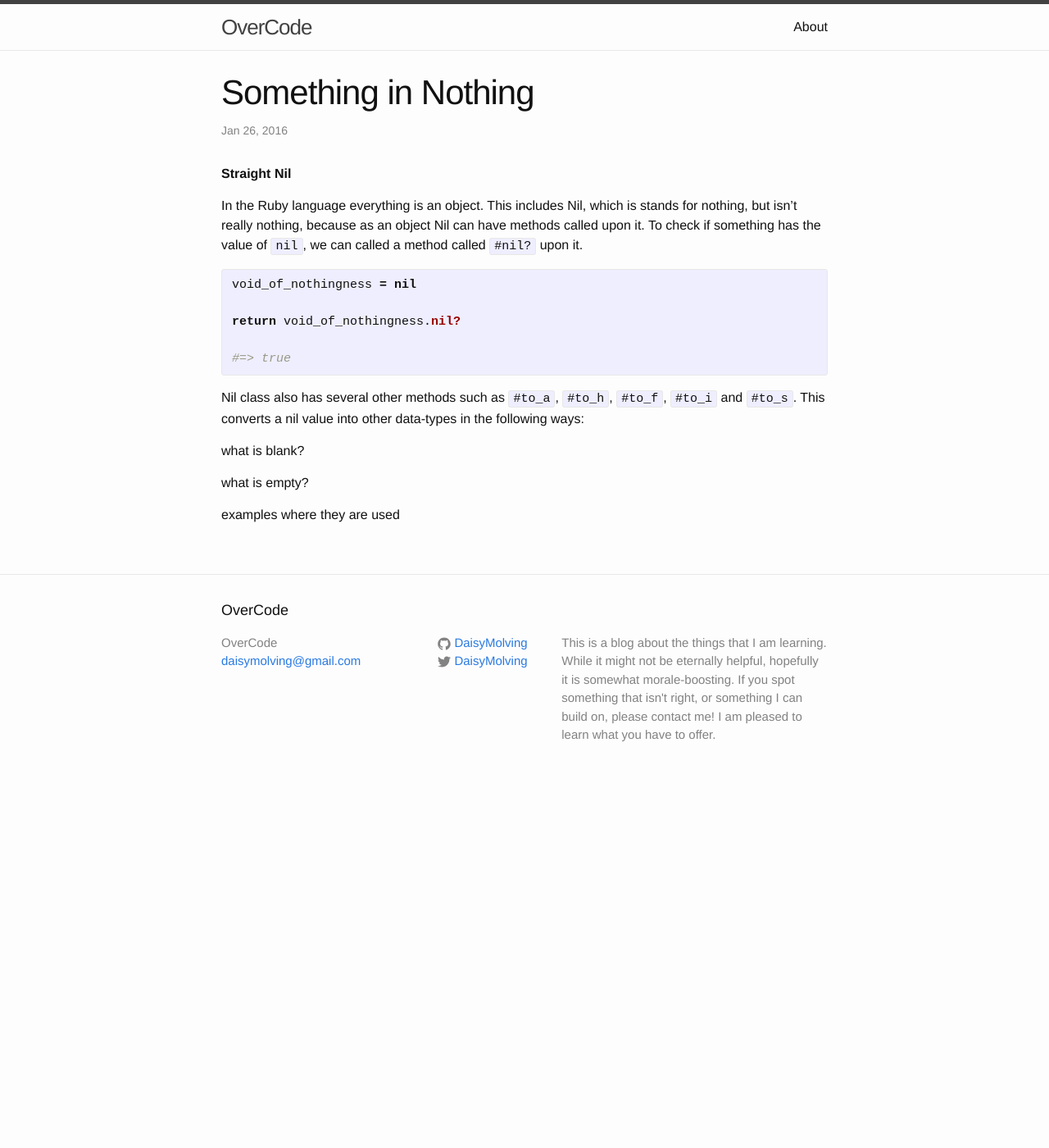
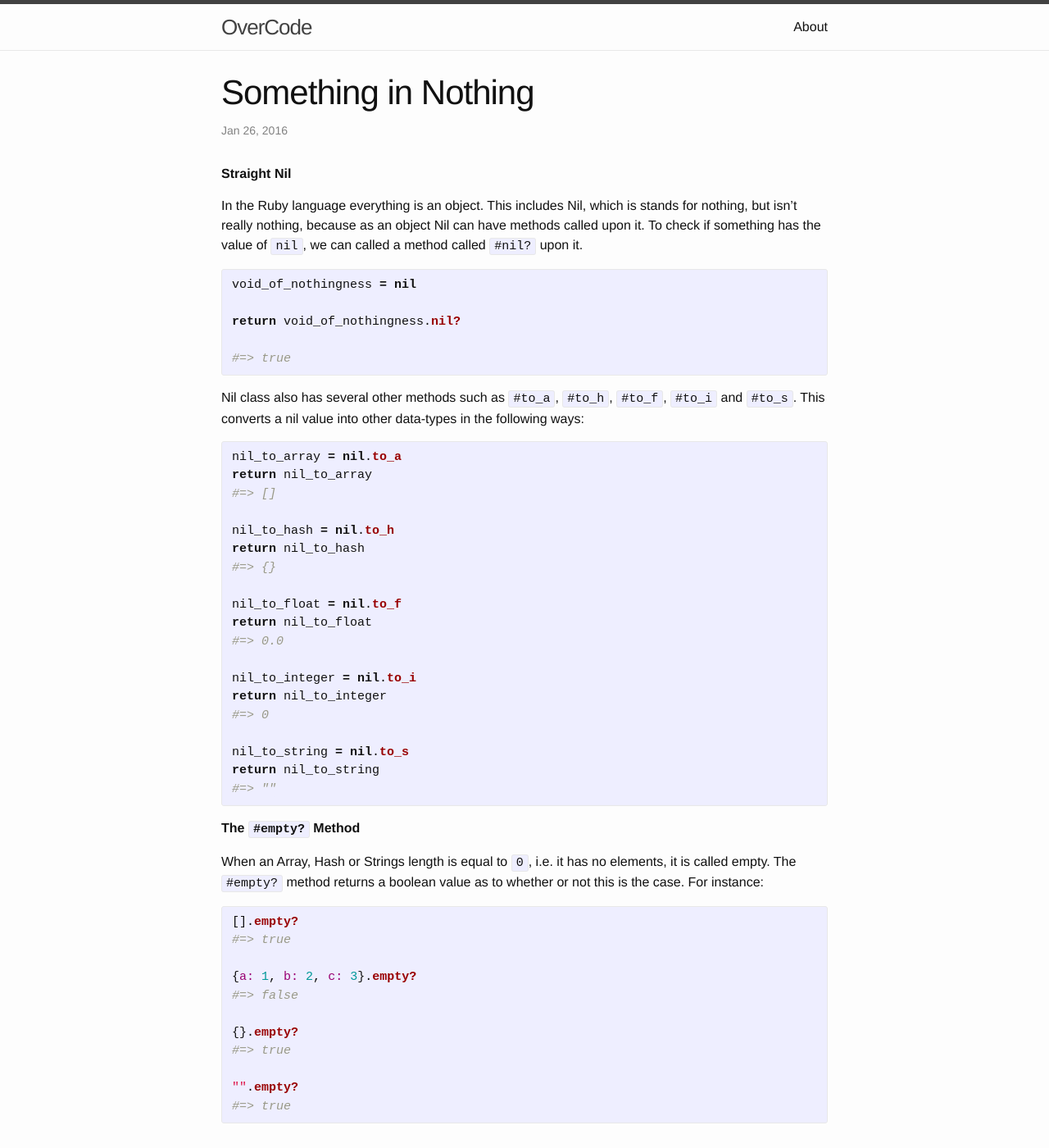
Before and after one commit to DaisyMolving/DaisyMolving.github.io, a Jekyll site: the page built from _posts/2016-01-26-nil-blank-empty.markdown, in a window 1280 px wide and 1400 px high. Shown: the whole window at 82% size. Built offline with Jekyll 4.4.1, drawn with Linux system fonts in a browser that asks for light colours.

Commit message:
completed nil post

```diff
--- a/_posts/2016-01-26-nil-blank-empty.markdown
+++ b/_posts/2016-01-26-nil-blank-empty.markdown
@@ -19,8 +19,42 @@ return void_of_nothingness.nil?
 
 Nil class also has several other methods such as `#to_a`, `#to_h`, `#to_f`, `#to_i` and `#to_s`. This converts a nil value into other data-types in the following ways:
 
-what is blank?
+{% highlight ruby %}
+nil_to_array = nil.to_a
+return nil_to_array
+#=> []
 
-what is empty?
+nil_to_hash = nil.to_h
+return nil_to_hash
+#=> {}
 
-examples where they are used
+nil_to_float = nil.to_f
+return nil_to_float
+#=> 0.0
+
+nil_to_integer = nil.to_i
+return nil_to_integer
+#=> 0
+
+nil_to_string = nil.to_s
+return nil_to_string
+#=> ""
+{% endhighlight %}
+
+<strong> The `#empty?` Method </strong>
+
+When an Array, Hash or Strings length is equal to `0`, i.e. it has no elements, it is called empty. The `#empty?` method returns a boolean value as to whether or not this is the case. For instance:
+
+{% highlight ruby %}
+[].empty?
+#=> true
+
+{a: 1, b: 2, c: 3}.empty?
+#=> false
+
+{}.empty?
+#=> true
+
+"".empty?
+#=> true
+{% endhighlight %}
```
